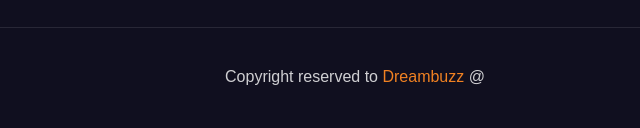
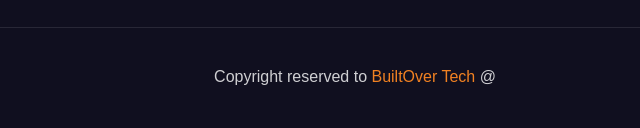
Before and after one commit to abdelalim2000/shehata-academy, a plain HTML site: page 404.html in a window 1280 px wide. Shown: the part 1762-1890 px from the top of the page, 0-640 px from the left. Drawn offline with nearby package versions, Linux system fonts and the light colour scheme; files whose address does not match are found by name; a web font is replaced by a local one.

Commit message:
changed footer link

```diff
--- a/404.html
+++ b/404.html
@@ -384,7 +384,7 @@
 				</div>
 				<div class="col-lg-6">
 					<div class="copyright text-lg-center">
-						<p>@ Copyright reserved to  <a href="https://themeturn.com">Dreambuzz</a> </p>
+						<p>@ Copyright reserved to  <a href="https://builtovertech.com">BuiltOver Tech</a> </p>
 					</div>
 				</div>
 			</div>
```
Also changed, not shown: instructors.html (+1 -1 lines).
